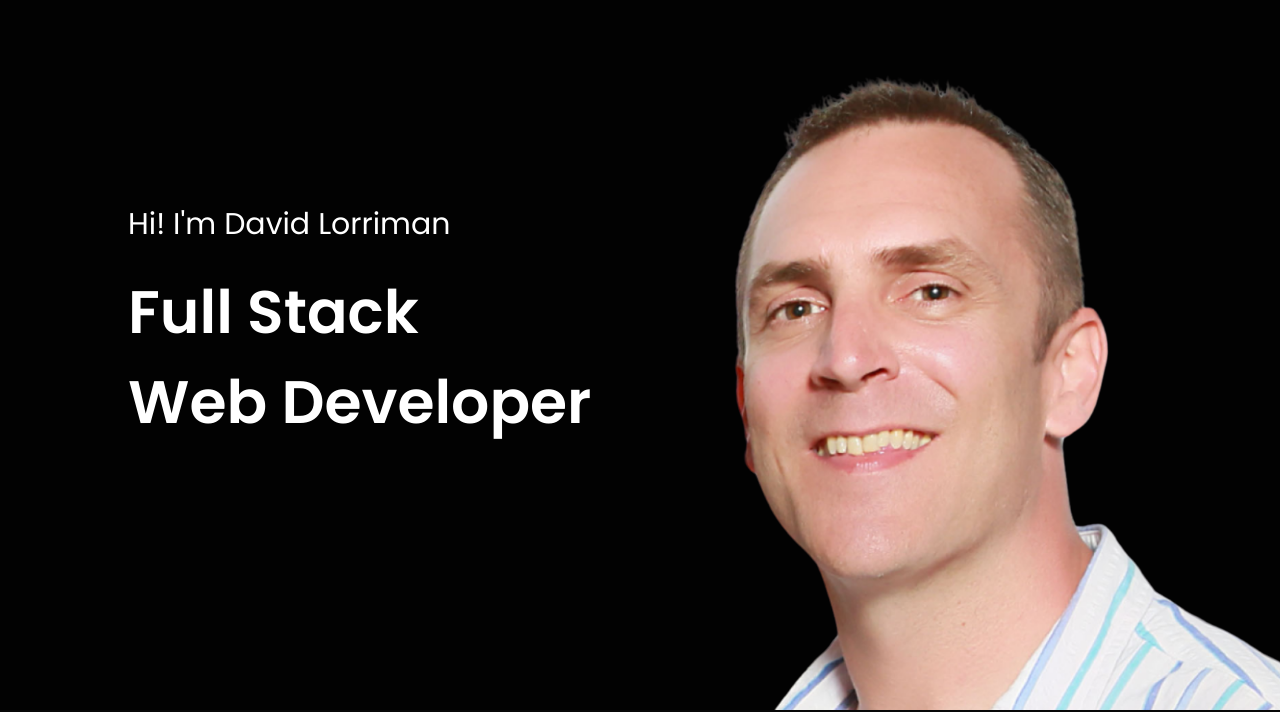
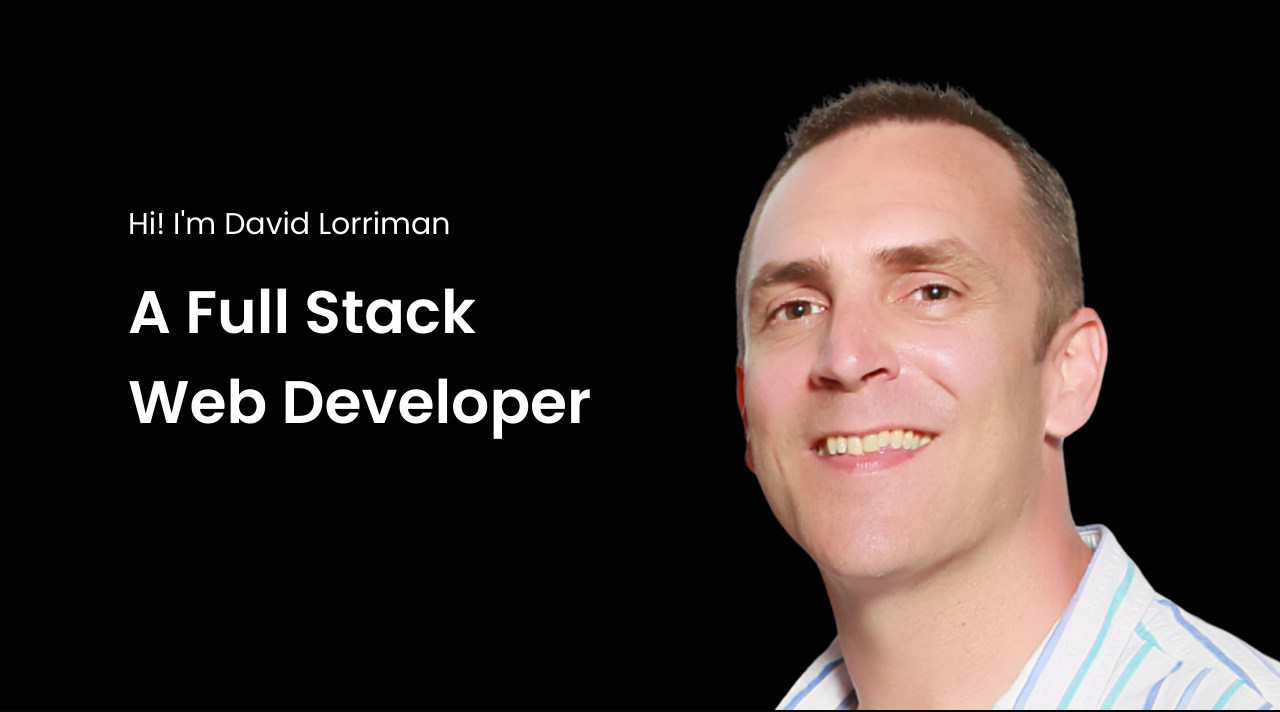
Before and after one commit to dlorriman/dlorriman.github.io, a plain HTML site: page index.html in a window 1280 px wide. Shown: the part 90-802 px from the top of the page. Drawn offline with Linux system fonts and the light colour scheme.

Commit message:
Created a new test branch

```diff
--- a/index.html
+++ b/index.html
@@ -29,7 +29,7 @@
             </nav>
             <div class="header-text">
                 <p>Hi! I'm David Lorriman</p>
-                <h1>Full Stack<br>Web Developer</h1>
+                <h1>A Full Stack<br>Web Developer</h1>
             </div>
         </div>
     </header>
```
